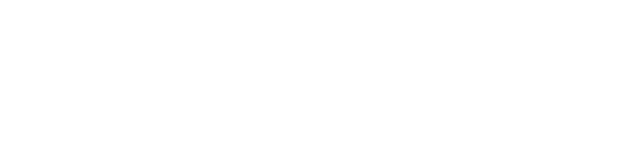
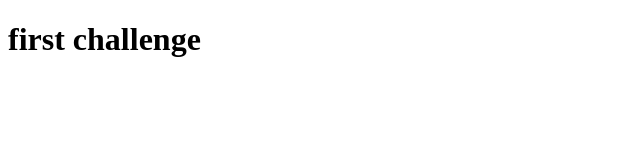
Before and after one commit to chris44f/test-codes, a plain HTML site: page index.html in a window 1280 px wide. Shown: the whole page, without its empty margins (0-640 px from the left). Drawn offline with Linux system fonts and the light colour scheme.

Commit message:
added heading

```diff
--- a/index.html
+++ b/index.html
@@ -5,6 +5,6 @@
     <title>jamaica</title>
   </head>
   <body>
-
+<h1>first challenge</h1>
   </body>
 </html>
```
